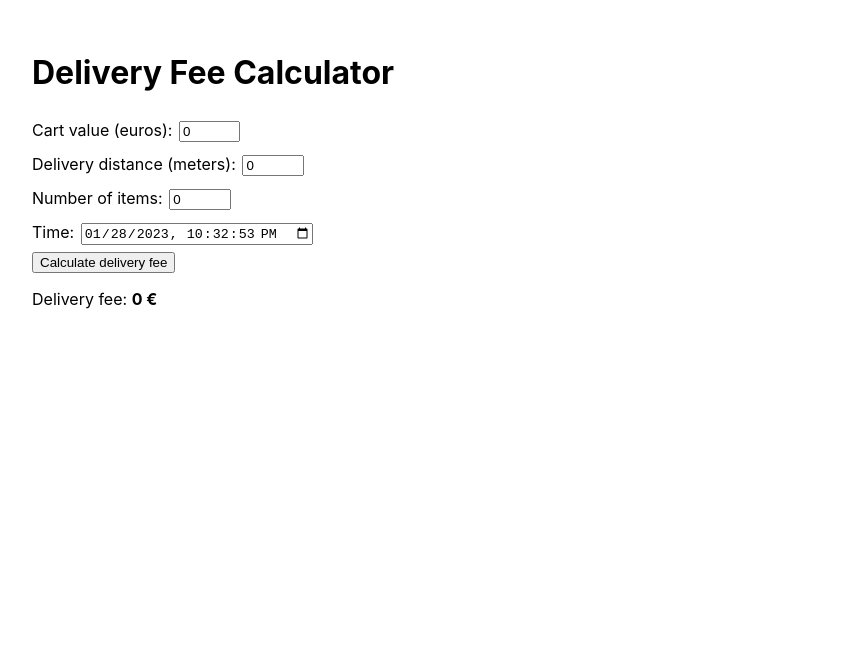
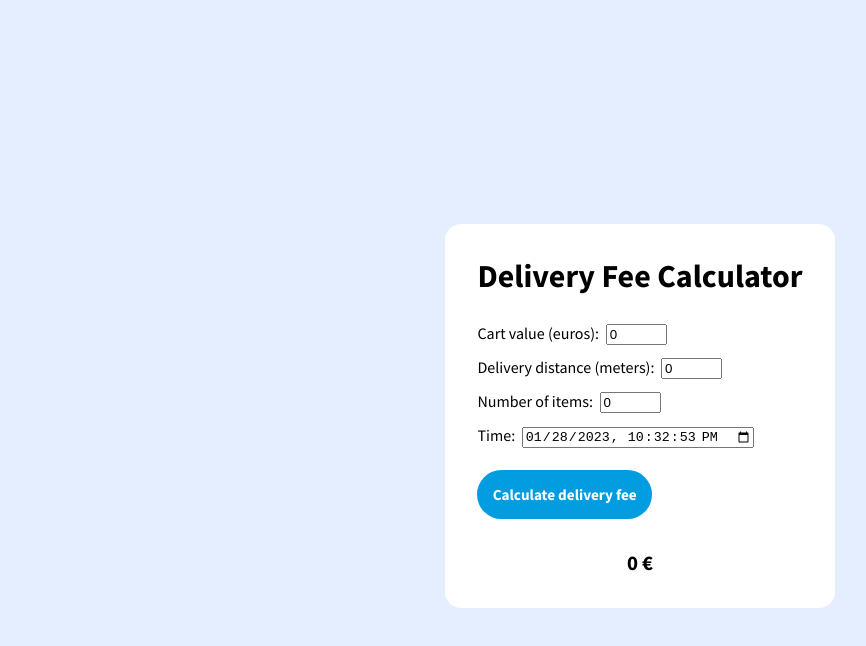
Before and after one commit to joonaspuuppo/deliveryfeecalculator, a React (Create React App) app: page / in a window 1280 px wide. Shown: the top 646 px of the page, without its empty margins (0-866 px from the left). Built offline with nearby package versions, Linux system fonts and the light colour scheme.

Commit message:
added styling

```diff
--- a/src/App.tsx
+++ b/src/App.tsx
@@ -6,10 +6,12 @@ function App() {
 
 
   return (
-    <div className="app">
-      <h1>Delivery Fee Calculator</h1>
-      <CalculatorForm updateDeliveryFee={(fee: number) => setDeliveryFee(fee)}/>
-      <p>Delivery fee: <strong>{deliveryFee} €</strong></p>
+    <div id="background">
+      <div className="app">
+        <h1>Delivery Fee Calculator</h1>
+        <CalculatorForm updateDeliveryFee={(fee: number) => setDeliveryFee(fee)}/>
+        <p id="deliveryFeeAmount"><strong>{deliveryFee} €</strong></p>
+      </div>
     </div>
   );
 }
--- a/src/index.css
+++ b/src/index.css
@@ -1,10 +1,8 @@
+@import url('https://fonts.googleapis.com/css2?family=Source+Sans+Pro:wght@400;700');
+
   body {
   margin: 0;
-  font-family: -apple-system, BlinkMacSystemFont, 'Segoe UI', 'Roboto', 'Oxygen',
-    'Ubuntu', 'Cantarell', 'Fira Sans', 'Droid Sans', 'Helvetica Neue',
-    sans-serif;
-  -webkit-font-smoothing: antialiased;
-  -moz-osx-font-smoothing: grayscale;
+  font-family: 'Source Sans Pro', sans-serif;
 }
 
 code {
@@ -12,8 +10,19 @@ code {
     monospace;
 }
 
+#background {
+  background-color: #E5EEFF;
+  padding: 1em;
+  display: flex;
+  justify-content: center;
+  height: 100vh;
+}
+
 .app {
+  margin: auto;
   padding: 2em;
+  background-color: white;
+  border-radius: 1em;
 }
 
 input {
@@ -29,3 +38,31 @@ input[type=number] {
 input[type=text] {
   width: 4em;
 }
+
+h1 {
+  margin-top: 0;
+}
+
+button {
+  background-color: #019DE0;
+  border: none;
+  padding: 1em;
+  border-radius: 2em;
+  color: white;
+  font-weight: bold;
+  font-family: 'Source Sans Pro', sans-serif;
+  font-size: 0.95em;
+  margin-top: 1em;
+}
+
+button:hover {
+  background-color: #0089c3;
+}
+
+#deliveryFeeAmount {
+  margin-top: 1.5em;
+  font-size: 1.3em;
+  color: black;
+  text-align: center;
+  margin-bottom: 0;
+}
```
